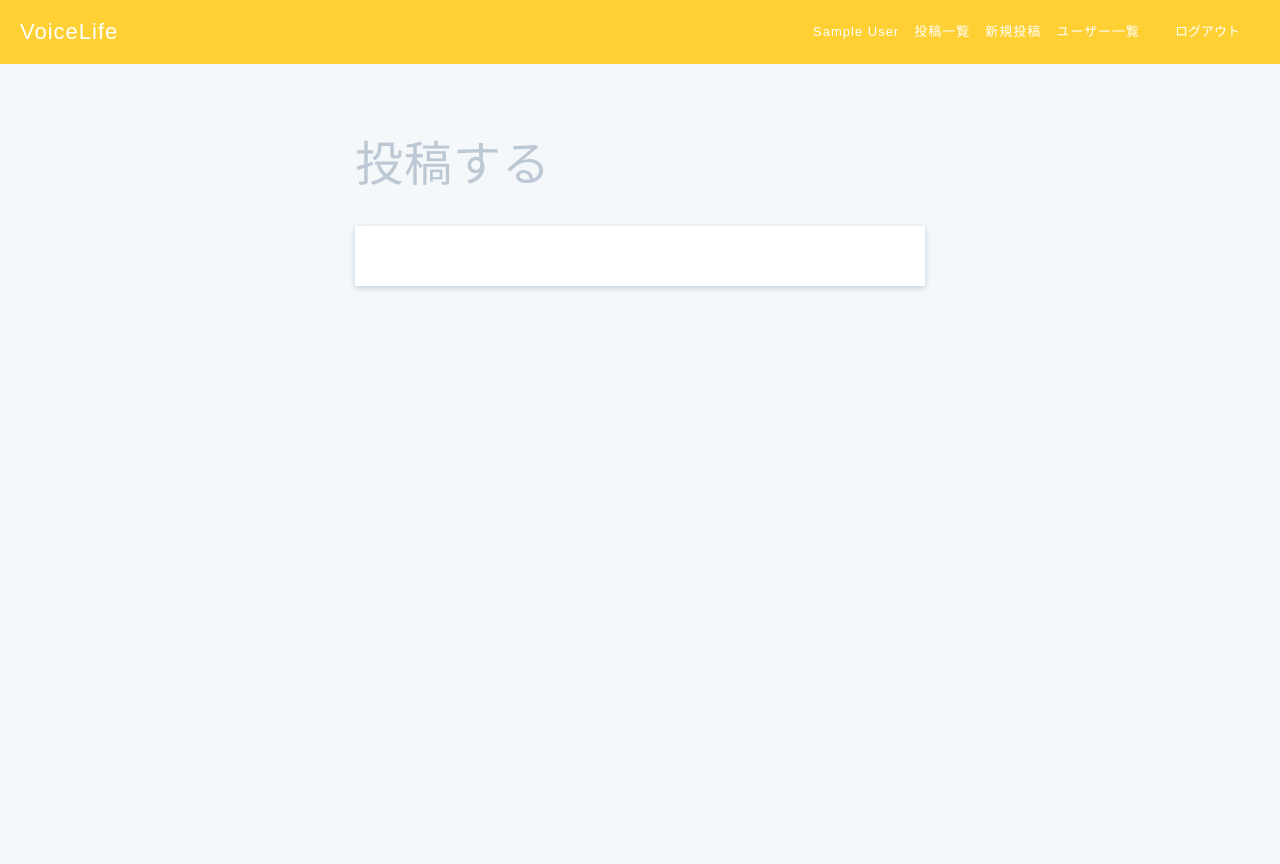
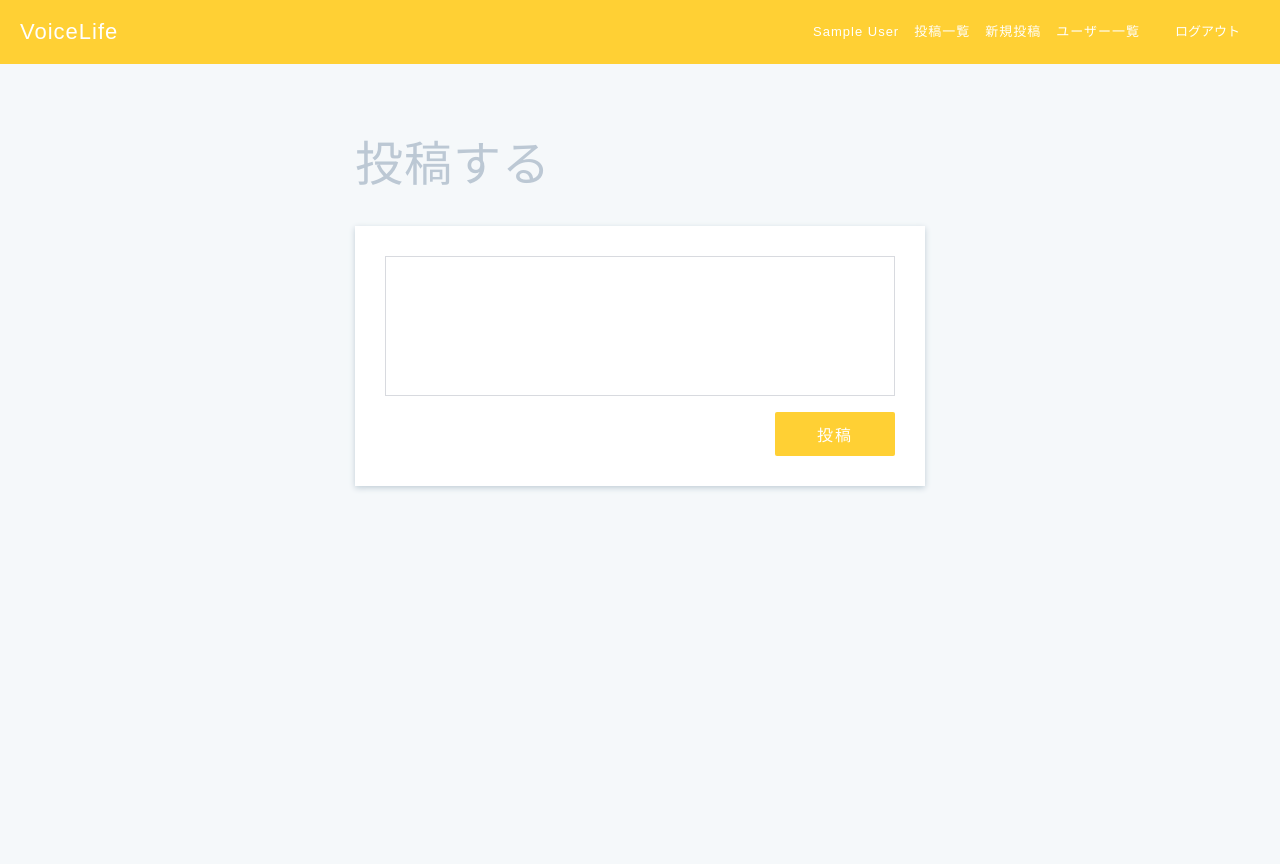
Before and after one commit to Nine-777/VoiceLife, a Rails app: page /posts/new in a window 1280 px wide. Run offline with Rails 7, Linux system fonts and the light colour scheme; the visitor is signed in with stand-in values (Sample User, id 1).

Commit message:
path修正

```diff
--- a/app/controllers/posts_controller.rb
+++ b/app/controllers/posts_controller.rb
@@ -7,7 +7,6 @@ class PostsController < ApplicationController
   end
 
   def show
-    params[:id] = Post.first.id
     @post = Post.find_by(id: params[:id])
     @user = User.find_by(id: @post.user_id)
   end
@@ -25,7 +24,7 @@ class PostsController < ApplicationController
       flash[:notice] = "投稿を作成しました"
       redirect_to posts_path
     else
-      render("posts/new")
+      render new_post_path
     end
   end
 
--- a/app/views/posts/new.html.erb
+++ b/app/views/posts/new.html.erb
@@ -9,6 +9,8 @@
               <%= message %>
             </div>
           <% end %>
+          <textarea name= "content"><%= @post.content %></textarea>
+          <input type="submit" value="投稿">
         </div>
       </div>
     <% end %>
```
